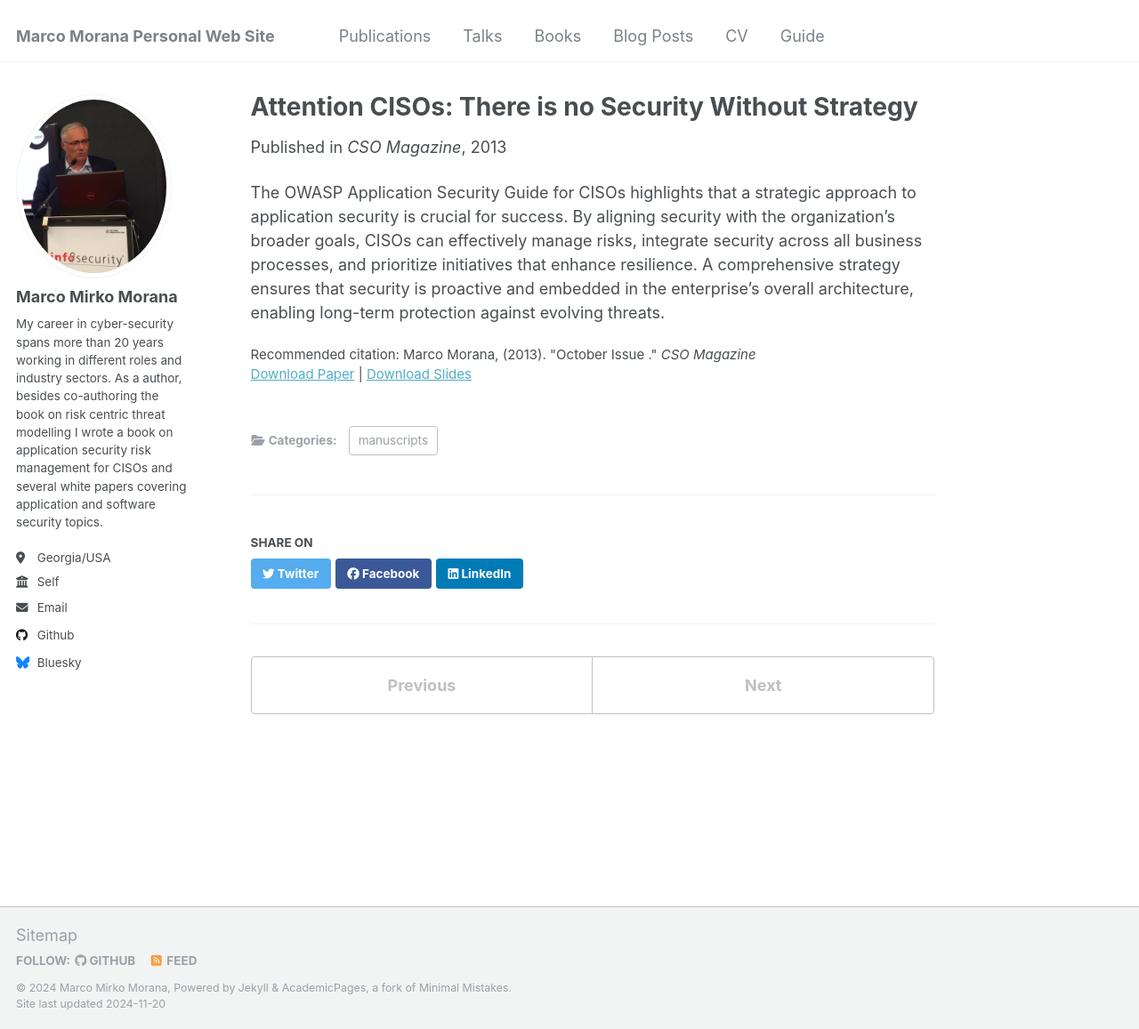
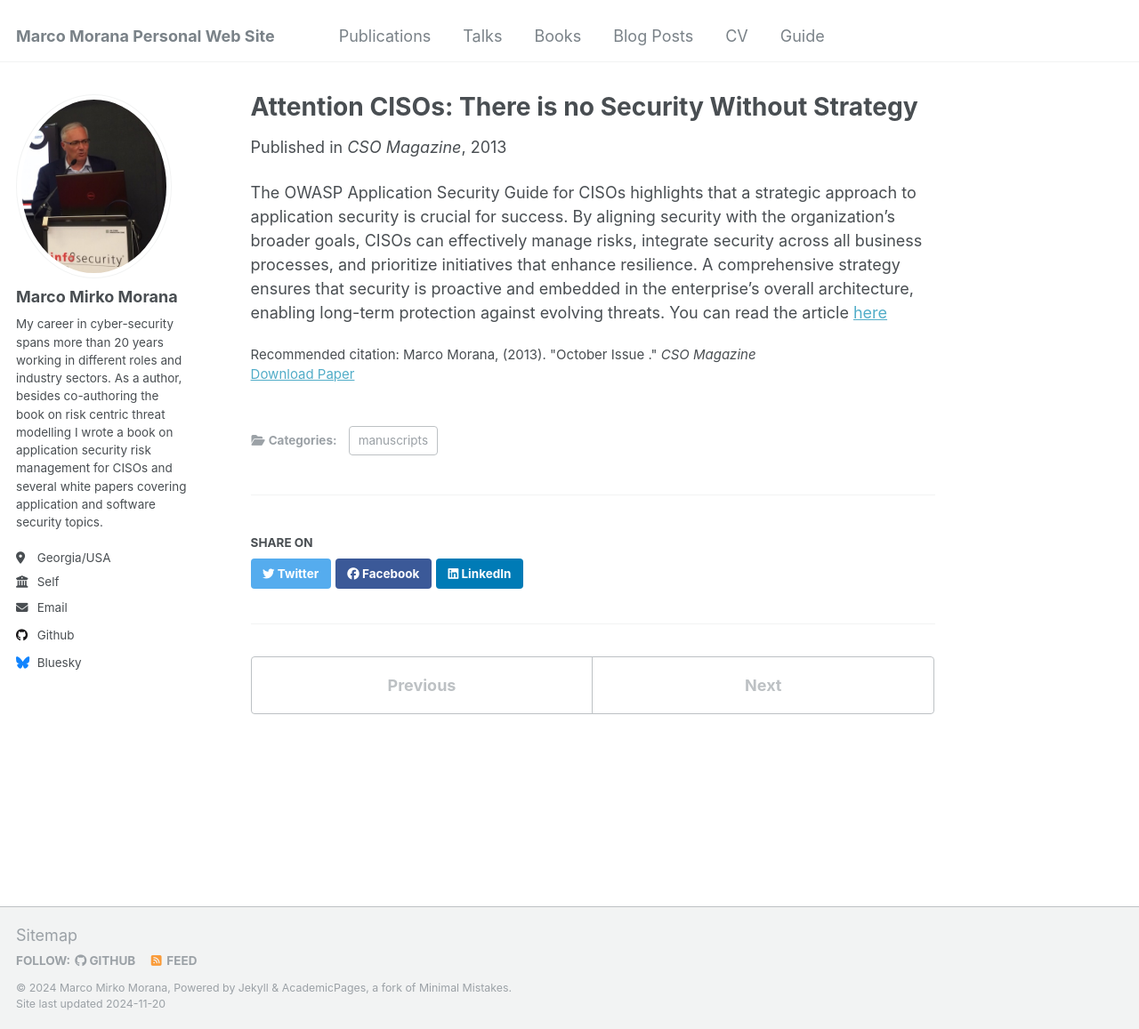
Before and after one commit to mmorana1/marcom, a Jekyll site: the page built from _publications/2013-10-07.md, in a window 1280 px wide and 1157 px high. Shown: the whole window at 89% size. Built offline with Jekyll 4.4.1, drawn with Linux system fonts in a browser that asks for light colours.

Commit message:
Update 2013-10-07.md

```diff
--- a/_publications/2013-10-07.md
+++ b/_publications/2013-10-07.md
@@ -6,8 +6,7 @@ permalink: /publication/2013-10-07
 excerpt: 'Attention, CISOs: Strategy is the only security'
 date: October 2013
 venue: 'CSO Magazine'
-slidesurl: 'https://www.csoonline.com/article/539964/privacy-attention-cisos-strategy-is-the-only-security.html'
 paperurl: 'https://wiki.owasp.org/index.php/Application_Security_Guide_For_CISOs'
 citation: 'Marco Morana, (2013). &quot;October Issue .&quot; <i>CSO Magazine</i>'
 ---
-The OWASP Application Security Guide for CISOs highlights that a strategic approach to application security is crucial for success. By aligning security with the organization's broader goals, CISOs can effectively manage risks, integrate security across all business processes, and prioritize initiatives that enhance resilience. A comprehensive strategy ensures that security is proactive and embedded in the enterprise’s overall architecture, enabling long-term protection against evolving threats.
+The OWASP Application Security Guide for CISOs highlights that a strategic approach to application security is crucial for success. By aligning security with the organization's broader goals, CISOs can effectively manage risks, integrate security across all business processes, and prioritize initiatives that enhance resilience. A comprehensive strategy ensures that security is proactive and embedded in the enterprise’s overall architecture, enabling long-term protection against evolving threats. You can read the article [here](https://www.csoonline.com/article/539964/privacy-attention-cisos-strategy-is-the-only-security.html)
```
